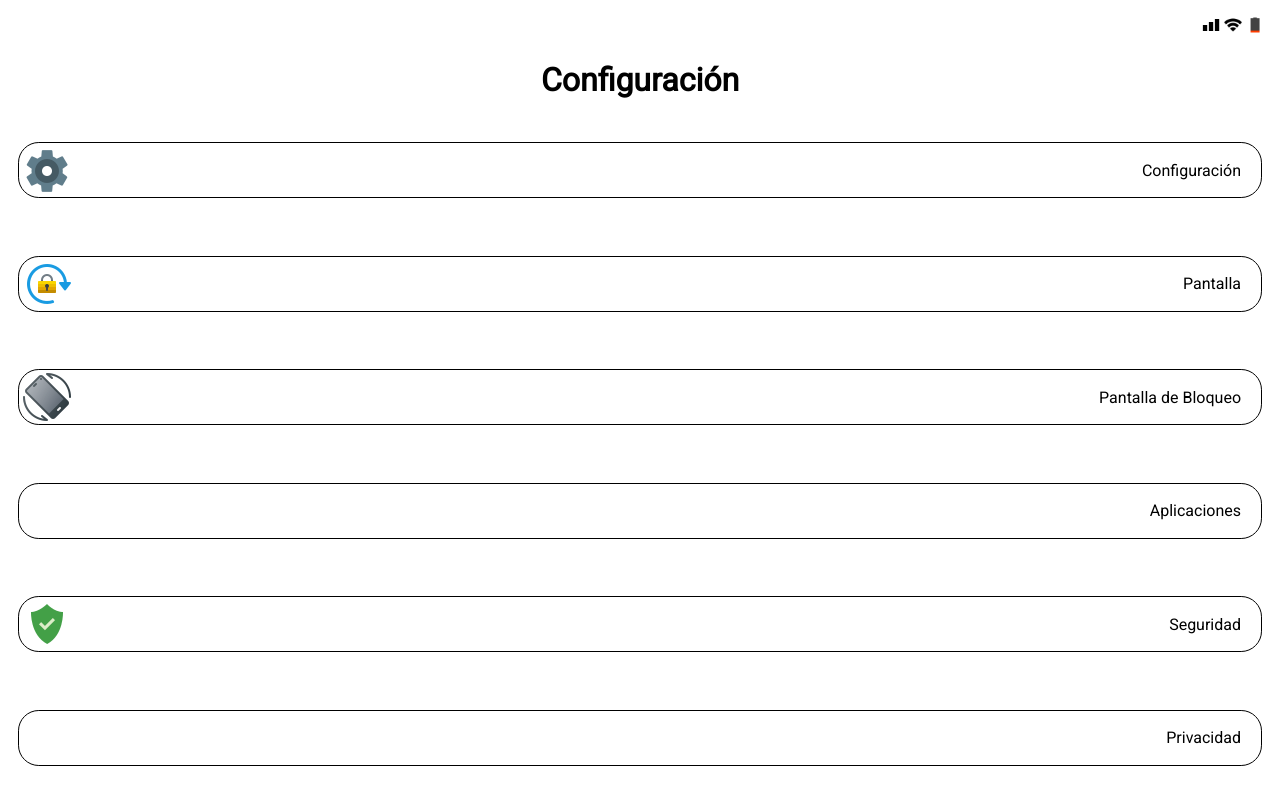
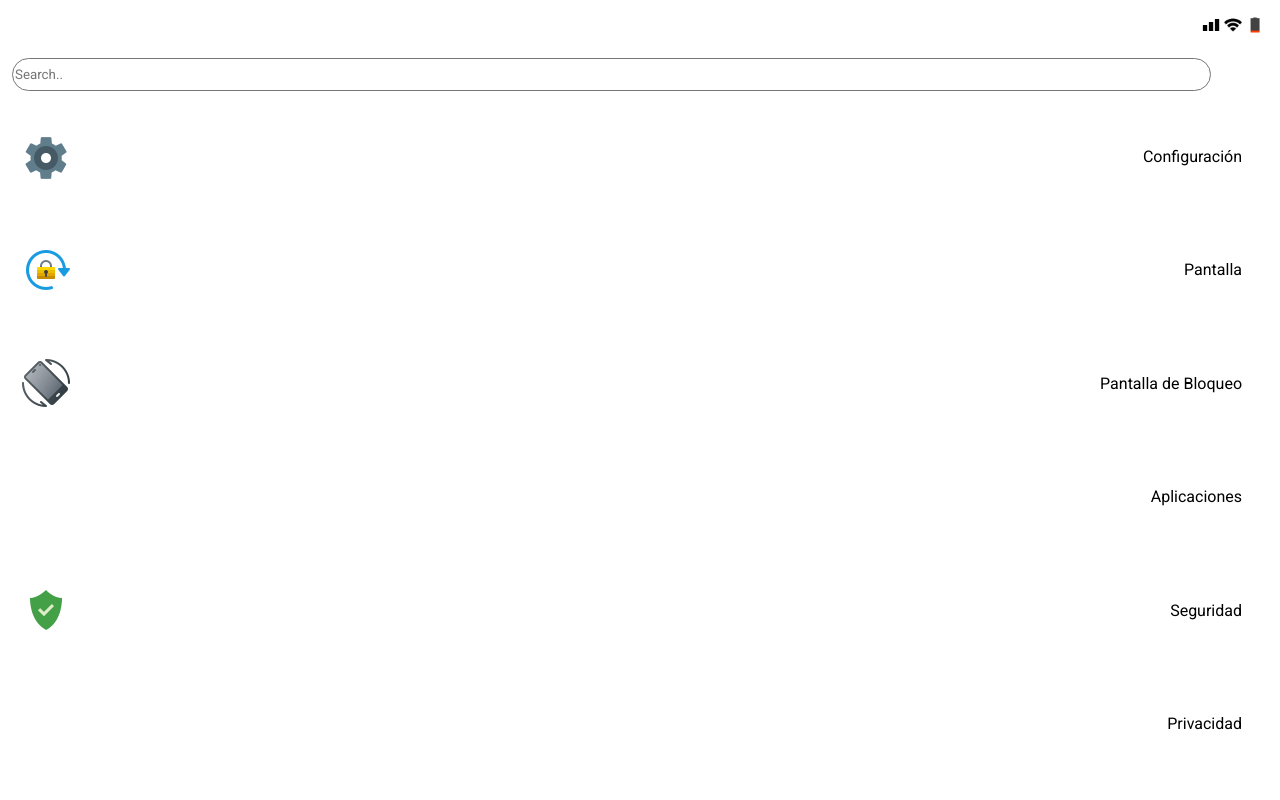
Before and after one commit to UselessPablo/Androidphone, a website: page views/settings.html in a window 1280 px wide. Shown: the top 800 px of the page. Drawn offline with Linux system fonts and the light colour scheme; a web font is replaced by a local one.

Commit message:
empezando

```diff
--- a/scss/_navbar.scss
+++ b/scss/_navbar.scss
@@ -29,28 +29,29 @@ img{
 
 }
 main{
+    tr{
+        max-height: 20em;
+    }
     td{
         font-family: 'roboto';
-        border-style: solid;
-        border-width: 1px;
         text-align: end;
         padding-right: 20px;
         border-radius: $borderRad;
-        height: 50px;
+        height: 45px;
         align-items: center;
         display: flex;
         justify-content: space-between;
     }
     img{
        display: flex;
-       justify-content: star;
+       justify-content: start;
     }
 }
 .navButtons{
     display: flex;
     justify-content: space-around;
     img{
-        width: 25px;
+        width: 22px;
     }
 }
 header{
@@ -76,3 +77,19 @@ header{
 .alturaGen{
     height: 80vh;
 }
+input{
+    height: 25px;
+    width: 95%;
+    border-style: solid;
+    border-width: 1px;
+    border-radius: 1.5rem;
+    margin-bottom: 35px;
+    margin-top: 20px;
+        font-family: 'roboto';
+        color: black;
+        cursor: pointer;
+        padding-bottom: 3px;
+        padding-top: 3px;
+
+
+}
--- a/views/settings.html
+++ b/views/settings.html
@@ -14,19 +14,21 @@
         <img src="../icons/wifi.png" alt="">
         <img src="../icons/battery.png" alt="">
        </header>
-    <h1>Configuración</h1>
+
+        <input type="text" placeholder="Search.." name="search" >
+
 
     <main>
         <table class="borderTable">
             <tr>
                <td>
-                <img src="../icons/settings.png" alt=""> Configuración
-            </td>
+                <img src="../icons/settings.png" alt=""> Configuración</td>
+
             </tr>
             <td>
               <img src="../icons/oriental.png" alt="">  Pantalla
             </td>
-            <tr>
+            <tr >
             <td>
              <img src="../icons/screen.png" alt="">   Pantalla de Bloqueo
             </td>
```
Also changed, not shown: css/style.css, icons/search.png (added).
